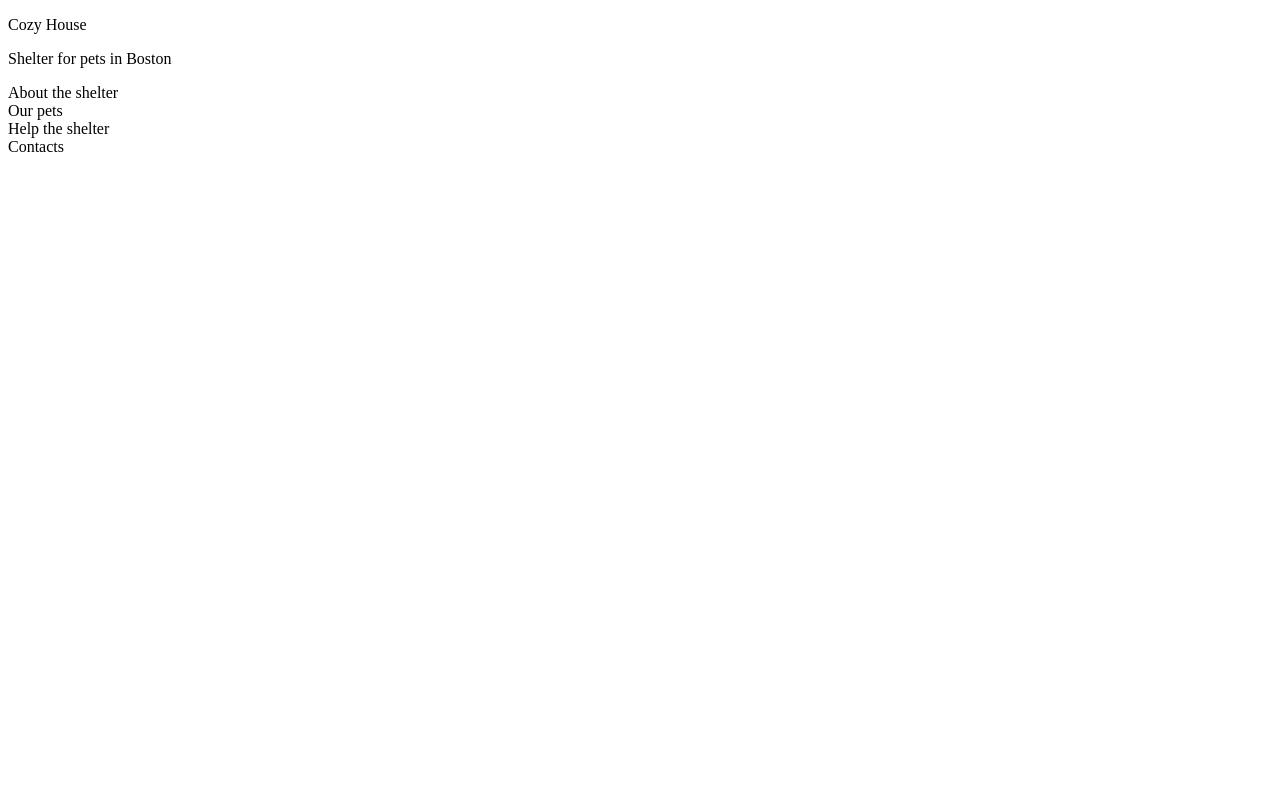
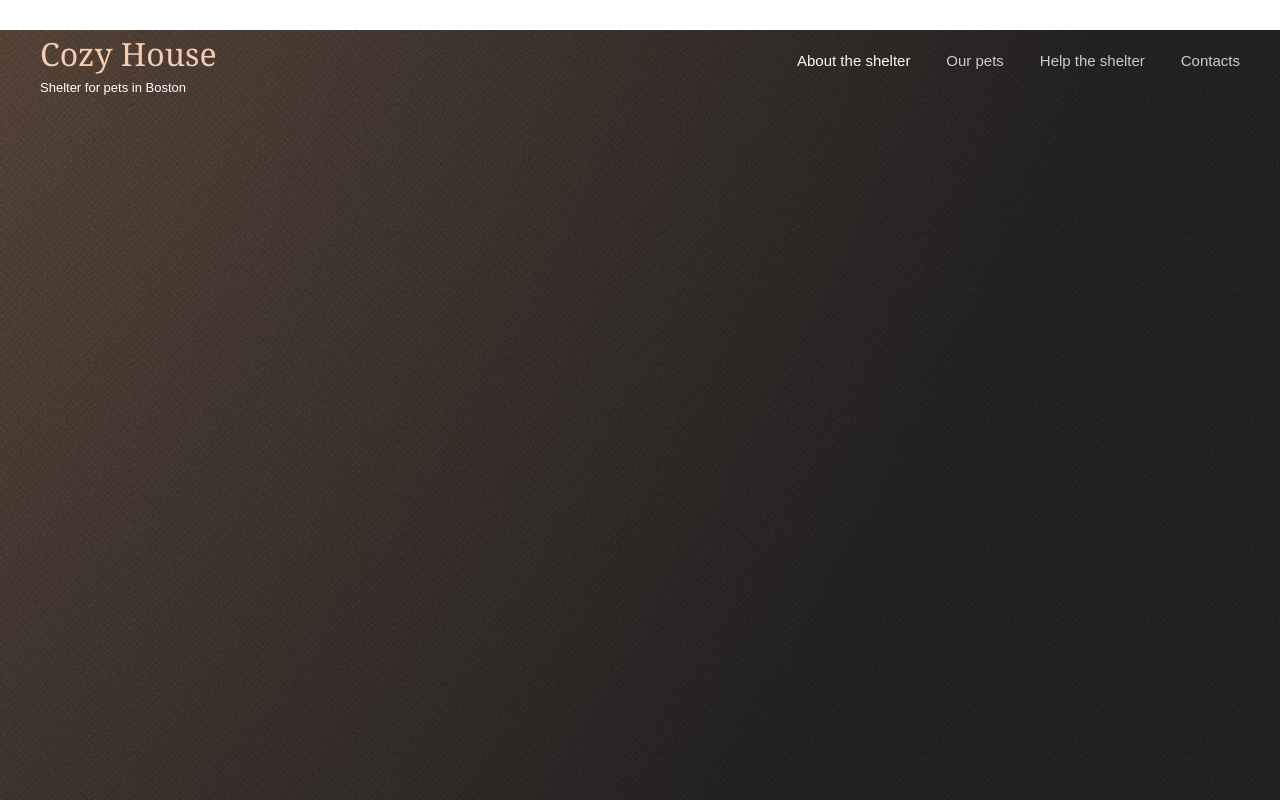
Before and after one commit to Dmitry0109/Test, a plain HTML site: page Shelter/index.html in a window 1280 px wide. Shown: the top 800 px of the page. Drawn offline with Linux system fonts and the light colour scheme.

Commit message:
feat: add header and nav

```diff
--- a/Shelter/index.html
+++ b/Shelter/index.html
@@ -8,19 +8,24 @@
 </head>
 <body>
   <main>
-    <section class="startScreen">
+    <section class="sectionHeader">
       <header class="header">
         <div class="logo">
-          <p>Cozy House</p>
-          <p>Shelter for pets in Boston</p>
+          <p class="title">Cozy House</p>
+          <p class="subtitle">Shelter for pets in Boston</p>
         </div>
         <div class="nav">
-          <nav class="navHeader">About the shelter</nav>
-          <nav class="navHeader">Our pets</nav>
-          <nav class="navHeader">Help the shelter</nav>
-          <nav class="navHeader">Contacts</nav>
+          <nav class="navHeader1">About the shelter</nav>
+          <nav class="navHeader2">Our pets</nav>
+          <nav class="navHeader3">Help the shelter</nav>
+          <nav class="navHeader4">Contacts</nav>
         </div>
       </header>
+    </section>
+    <section class="startScreen">
+      <div>
+        <h2></h2>
+      </div>
     </section>
   </main>
 </body>
--- a/Shelter/styles.css
+++ b/Shelter/styles.css
@@ -1,5 +1,121 @@
+*,
+*::before,
+*::after {
+  box-sizing: border-box;
+}
+
+/* Убираем внутренние отступы */
+ul[class],
+ol[class] {
+  padding: 0;
+}
+
+/* Убираем внешние отступы */
+body,
+h1,
+h2,
+h3,
+h4,
+p,
+ul[class],
+ol[class],
+li,
+figure,
+figcaption,
+blockquote,
+dl,
+dd {
+  margin: 0;
+}
+
+/* Выставляем основные настройки по-умолчанию для body */
+body {
+  min-height: 100vh;
+  scroll-behavior: smooth;
+  text-rendering: optimizeSpeed;
+  line-height: 1.5;
+}
+
+/* Удаляем стандартную стилизацию для всех ul и il, у которых есть атрибут class*/
+ul[class],
+ol[class] {
+  list-style: none;
+}
+
+/* Элементы a, у которых нет класса, сбрасываем до дефолтных стилей */
+a:not([class]) {
+  text-decoration-skip-ink: auto;
+}
+
+/* Упрощаем работу с изображениями */
+img {
+  max-width: 100%;
+  display: block;
+}
+
+/* Указываем понятную периодичность в потоке данных у article*/
+article > * + * {
+  margin-top: 1em;
+}
+
+/* Наследуем шрифты для инпутов и кнопок */
+input,
+button,
+textarea,
+select {
+  font: inherit;
+}
+
+/* Удаляем все анимации и переходы для людей, которые предпочитай их не использовать */
+@media (prefers-reduced-motion: reduce) {
+  * {
+    animation-duration: 0.01ms !important;
+    animation-iteration-count: 1 !important;
+    transition-duration: 0.01ms !important;
+    scroll-behavior: auto !important;
+  }
+}
+
 section {
   width: 1280px;
   height: 908px;
-  background-image: assest/img/
+  background-image: url(assest/img/start-screen-gradient-background.jpg);
+  margin-left: auto;
+  margin-right: auto;
 }
+.header {
+  display: flex;
+  justify-content: space-between;
+  align-items: center;
+  margin: 30px 40px;
+}
+
+.logo {
+  display: flex;
+  flex-direction: column;
+}
+
+.title {
+  font-family: georgia;
+  font-size: 32px;
+  color: rgba(241, 205, 179, 1);
+}
+
+.subtitle {
+  font-family: arial;
+  font-size: 13px;
+  color: rgba(255, 255, 255, 1);
+}
+
+.nav {
+  display: flex;
+  width: 443px;
+  height: 27px;
+  justify-content: space-between;
+  font-family: arial;
+  font-size: 15px;
+  color: rgba(205, 205, 205, 1);
+}
+.navHeader1 {
+  color: rgba(250, 250, 250, 1);
+}
```
Also changed, not shown: Shelter/assest/img/start-screen-puppy.png (added).
